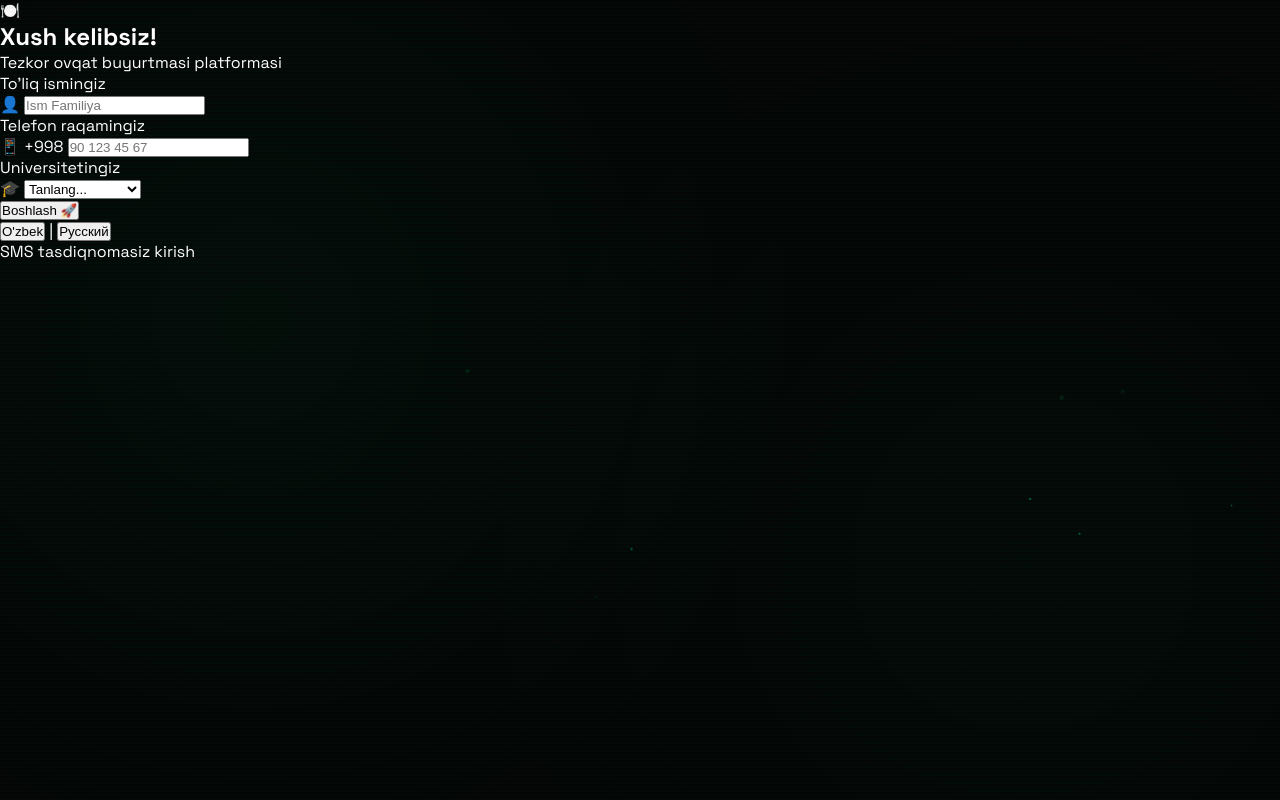
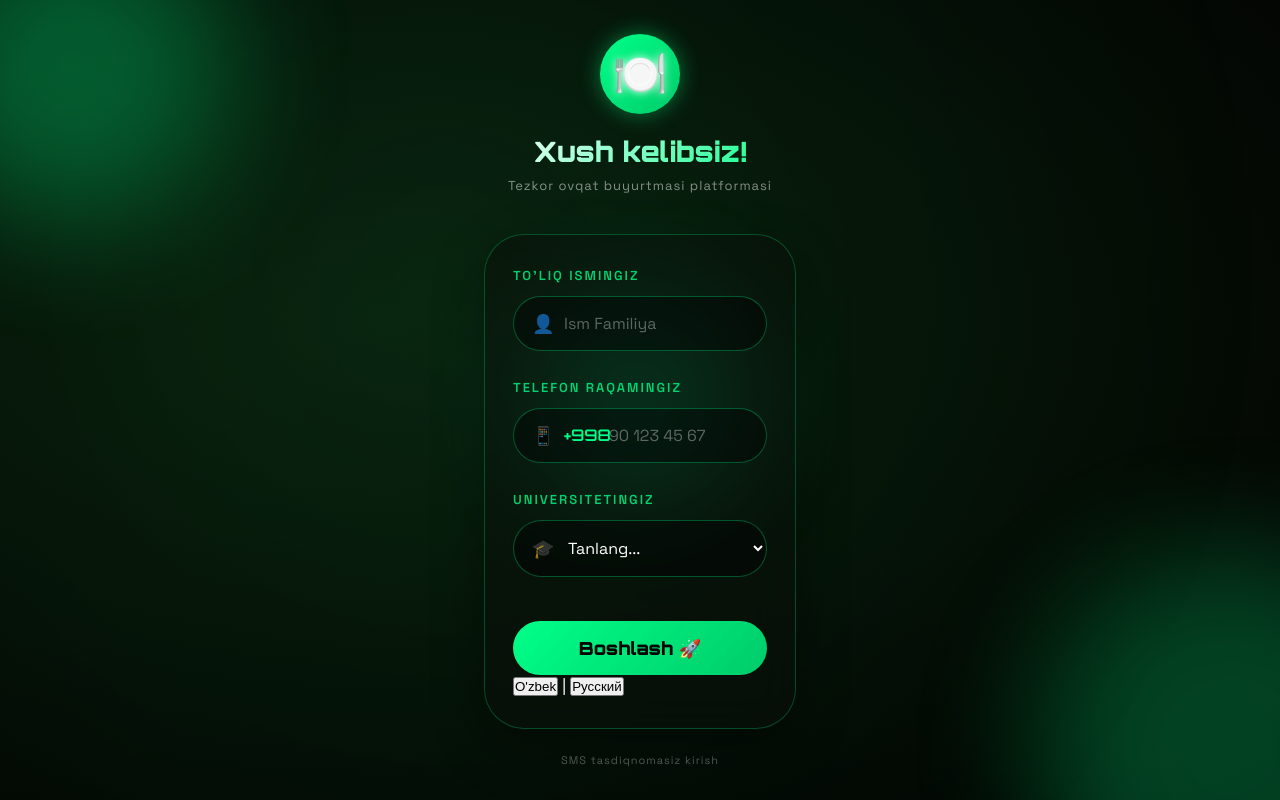
Before and after one commit to omadbek7109-lang/Kuaf.v3, a plain HTML site: page index.html in a window 1280 px wide. Drawn offline with Linux system fonts and the light colour scheme.

Commit message:
Implement styles for registration page
Added styles for a registration page with animations and glassmorphism effects.

```diff
--- a/style.css
+++ b/style.css
@@ -1,3 +1,291 @@
+/* ==================== YANGI REGISTRATION PAGE ==================== */
+.page-register {
+  position: fixed;
+  top: 0;
+  left: 0;
+  width: 100%;
+  height: 100%;
+  background: radial-gradient(ellipse at 30% 40%, #0a1a0a 0%, #020302 100%);
+  display: flex;
+  align-items: center;
+  justify-content: center;
+  overflow: hidden;
+}
+
+.page-register::before {
+  content: '';
+  position: absolute;
+  width: 150%;
+  height: 150%;
+  background: radial-gradient(circle, rgba(0,255,136,0.08) 0%, transparent 70%);
+  animation: bgPulse 8s infinite;
+  pointer-events: none;
+}
+
+@keyframes bgPulse {
+  0%, 100% { transform: translate(-20%, -20%) scale(1); opacity: 0.5; }
+  50% { transform: translate(-10%, -10%) scale(1.1); opacity: 0.8; }
+}
+
+.register-container {
+  width: 100%;
+  max-width: 360px;
+  padding: 24px;
+  z-index: 10;
+  animation: containerFloat 0.8s cubic-bezier(0.34, 1.2, 0.64, 1);
+}
+
+@keyframes containerFloat {
+  0% {
+    opacity: 0;
+    transform: translateY(60px) scale(0.92);
+    filter: blur(12px);
+  }
+  100% {
+    opacity: 1;
+    transform: translateY(0) scale(1);
+    filter: blur(0);
+  }
+}
+
+/* Logo header */
+.reg-header {
+  text-align: center;
+  margin-bottom: 40px;
+}
+
+.reg-logo {
+  width: 80px;
+  height: 80px;
+  background: linear-gradient(135deg, #00ff88, #00cc6a);
+  border-radius: 50%;
+  display: flex;
+  align-items: center;
+  justify-content: center;
+  margin: 0 auto 20px;
+  box-shadow: 0 0 40px rgba(0,255,136,0.4);
+  animation: logoGlow 2s infinite;
+}
+
+@keyframes logoGlow {
+  0%, 100% { box-shadow: 0 0 20px rgba(0,255,136,0.4); transform: scale(1); }
+  50% { box-shadow: 0 0 50px rgba(0,255,136,0.7); transform: scale(1.02); }
+}
+
+.reg-logo span {
+  font-size: 44px;
+  filter: drop-shadow(0 0 5px white);
+}
+
+.reg-title {
+  font-family: 'Orbitron', monospace;
+  font-size: 28px;
+  font-weight: 800;
+  background: linear-gradient(135deg, #fff, #00ff88);
+  -webkit-background-clip: text;
+  background-clip: text;
+  color: transparent;
+  margin-bottom: 8px;
+}
+
+.reg-subtitle {
+  font-size: 13px;
+  color: rgba(255,255,255,0.5);
+  letter-spacing: 1px;
+}
+
+/* Form card - glassmorphism premium */
+.reg-form-card {
+  background: rgba(10, 15, 10, 0.55);
+  backdrop-filter: blur(20px);
+  border-radius: 40px;
+  padding: 32px 28px;
+  border: 1px solid rgba(0, 255, 136, 0.25);
+  box-shadow: 0 20px 50px rgba(0,0,0,0.4);
+}
+
+/* Form steps */
+.form-step {
+  margin-bottom: 28px;
+}
+
+.form-label {
+  display: block;
+  font-size: 13px;
+  text-transform: uppercase;
+  letter-spacing: 2px;
+  color: rgba(0,255,136,0.8);
+  margin-bottom: 12px;
+  font-weight: 600;
+}
+
+.form-input-wrap {
+  position: relative;
+  display: flex;
+  align-items: center;
+  background: rgba(0,0,0,0.4);
+  border-radius: 60px;
+  border: 1.5px solid rgba(0,255,136,0.3);
+  transition: all 0.3s ease;
+}
+
+.form-input-wrap:focus-within {
+  border-color: #00ff88;
+  box-shadow: 0 0 20px rgba(0,255,136,0.3);
+  transform: scale(1.01);
+}
+
+.input-icon {
+  position: absolute;
+  left: 18px;
+  font-size: 18px;
+  opacity: 0.7;
+}
+
+.phone-prefix {
+  position: absolute;
+  left: 50px;
+  font-size: 16px;
+  font-weight: 600;
+  color: #00ff88;
+  font-family: 'Orbitron', monospace;
+}
+
+.form-input {
+  width: 100%;
+  background: transparent;
+  border: none;
+  padding: 16px 20px 16px 50px;
+  font-size: 16px;
+  color: white;
+  font-family: 'Space Grotesk', sans-serif;
+  outline: none;
+}
+
+.phone-input {
+  padding-left: 95px;
+}
+
+.form-input::placeholder {
+  color: rgba(255,255,255,0.35);
+}
+
+/* Button premium with spin animation */
+.btn-primary {
+  width: 100%;
+  background: linear-gradient(135deg, #00ff88, #00cc6a);
+  border: none;
+  padding: 16px;
+  border-radius: 60px;
+  font-size: 18px;
+  font-weight: 800;
+  font-family: 'Orbitron', monospace;
+  color: #050505;
+  cursor: pointer;
+  position: relative;
+  overflow: hidden;
+  transition: all 0.3s ease;
+  margin-top: 16px;
+}
+
+.btn-primary:active {
+  transform: scale(0.97);
+}
+
+/* Aylanadigan hover animatsiyasi - tugma ustiga kelganda */
+.btn-primary:hover .btn-text {
+  animation: textSpin 0.6s ease;
+}
+
+@keyframes textSpin {
+  0% { transform: rotate(0deg); display: inline-block; }
+  100% { transform: rotate(360deg); display: inline-block; }
+}
+
+/* Bosganda aylanadigan effekt */
+.btn-primary:active .btn-text {
+  animation: btnSpinPress 0.4s cubic-bezier(0.68, -0.55, 0.265, 1.55);
+  display: inline-block;
+}
+
+@keyframes btnSpinPress {
+  0% { transform: rotate(0deg) scale(1); }
+  50% { transform: rotate(180deg) scale(1.1); }
+  100% { transform: rotate(360deg) scale(1); }
+}
+
+.btn-glow {
+  position: absolute;
+  top: 0;
+  left: -100%;
+  width: 100%;
+  height: 100%;
+  background: linear-gradient(90deg, transparent, rgba(255,255,255,0.3), transparent);
+  transition: left 0.5s;
+}
+
+.btn-primary:active .btn-glow {
+  left: 100%;
+}
+
+/* Footer text */
+.reg-footer-text {
+  text-align: center;
+  margin-top: 24px;
+  font-size: 11px;
+  color: rgba(255,255,255,0.35);
+  letter-spacing: 1px;
+}
+
+/* Background blobs */
+.register-bg {
+  position: absolute;
+  width: 100%;
+  height: 100%;
+  overflow: hidden;
+  pointer-events: none;
+}
+
+.reg-blob {
+  position: absolute;
+  border-radius: 50%;
+  filter: blur(60px);
+  opacity: 0.3;
+  animation: blobFloat 12s infinite ease-in-out;
+}
+
+.blob-1 {
+  width: 300px;
+  height: 300px;
+  background: #00ff88;
+  top: -100px;
+  left: -100px;
+  animation-delay: 0s;
+}
+
+.blob-2 {
+  width: 400px;
+  height: 400px;
+  background: #00cc6a;
+  bottom: -150px;
+  right: -150px;
+  animation-delay: 3s;
+}
+
+.blob-3 {
+  width: 200px;
+  height: 200px;
+  background: #00ffaa;
+  top: 50%;
+  left: 50%;
+  transform: translate(-50%, -50%);
+  animation-delay: 6s;
+}
+
+@keyframes blobFloat {
+  0%, 100% { transform: translate(0, 0) scale(1); }
+  50% { transform: translate(30px, 20px) scale(1.1); }
+}
 /* ============================================================
    NIMA YEYMIZ? — ULTRA PREMIUM FUTURISTIC STYLE
    Telegram Mini App | Mobile-First | 60fps Animations
```
